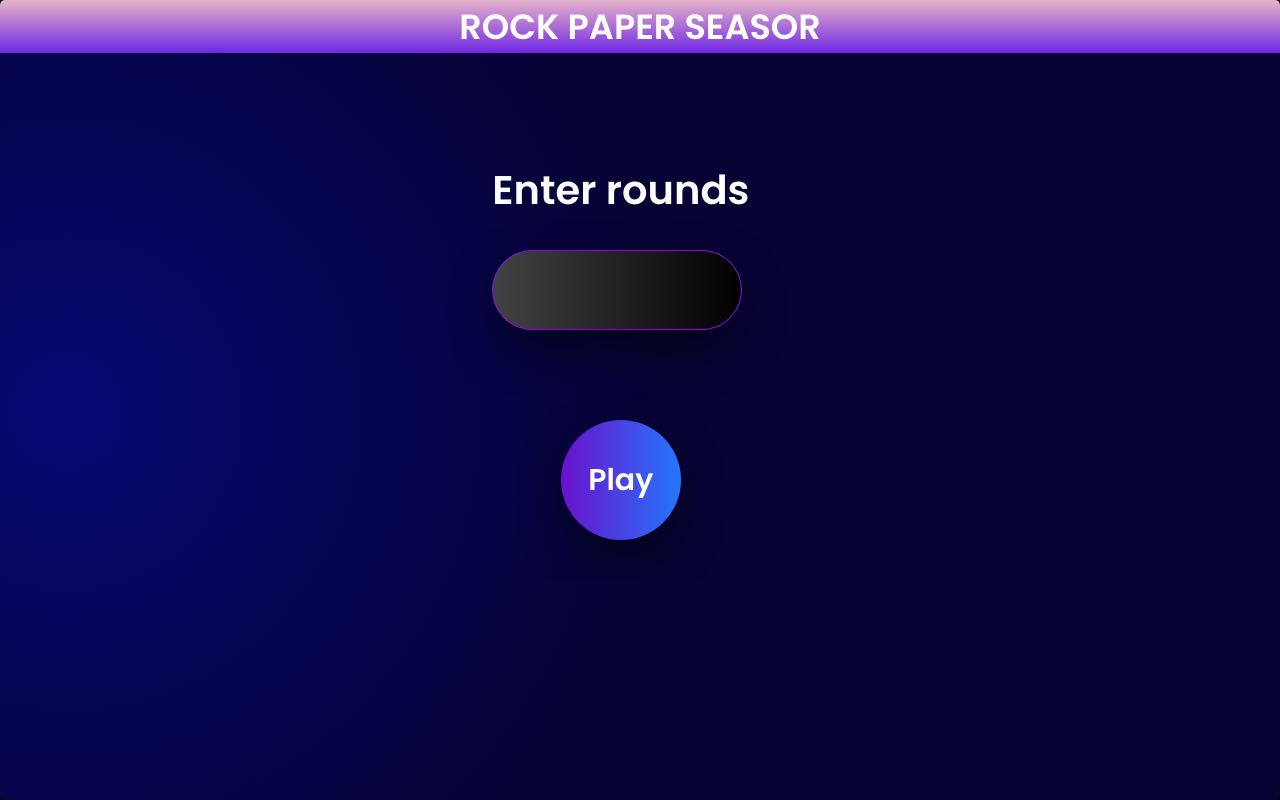
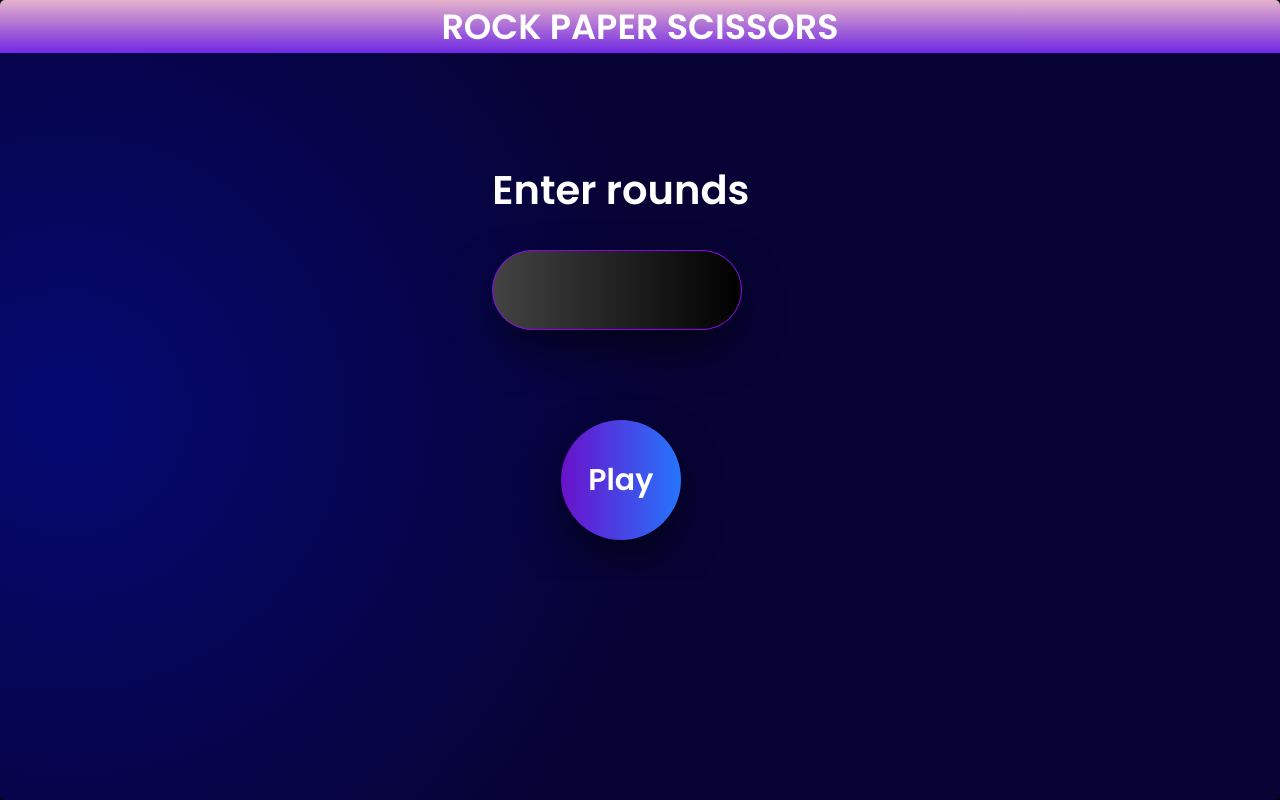
Before and after one commit to apurba2001/rock-paper-scissors-game, a plain HTML site: page ROCK_PAPER_SEASOR/index.html in a window 1280 px wide. Drawn offline with Linux system fonts and the light colour scheme.

Commit message:
title bug fixed

```diff
--- a/ROCK_PAPER_SEASOR/index.html
+++ b/ROCK_PAPER_SEASOR/index.html
@@ -4,7 +4,7 @@
     <meta charset="UTF-8">
     <meta http-equiv="X-UA-Compatible" content="IE=edge">
     <meta name="viewport" content="width=device-width, initial-scale=1.0">
-    <title>Rock paper seasor</title>
+    <title>Rock paper scissors game</title>
     <link rel="icon" type="image/x-icon" href="./image/game.png">
     <link rel="preconnect" href="https://fonts.googleapis.com">
     <link rel="preconnect" href="https://fonts.gstatic.com" crossorigin>
@@ -13,7 +13,7 @@
 </head>
 <body>
     <div class="parent-container">
-    <header>ROCK PAPER SEASOR</header>
+    <header>ROCK PAPER SCISSORS</header>
         <div id="child" class="child start">
          <div class="left-container">
             <form action="post" id="input-form" onsubmit="event.preventDefault()">
```
